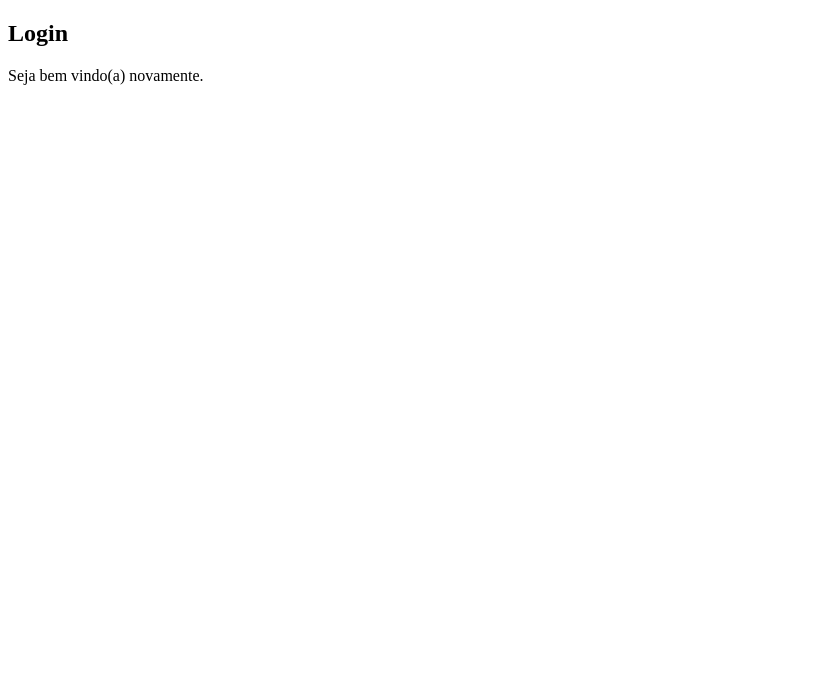
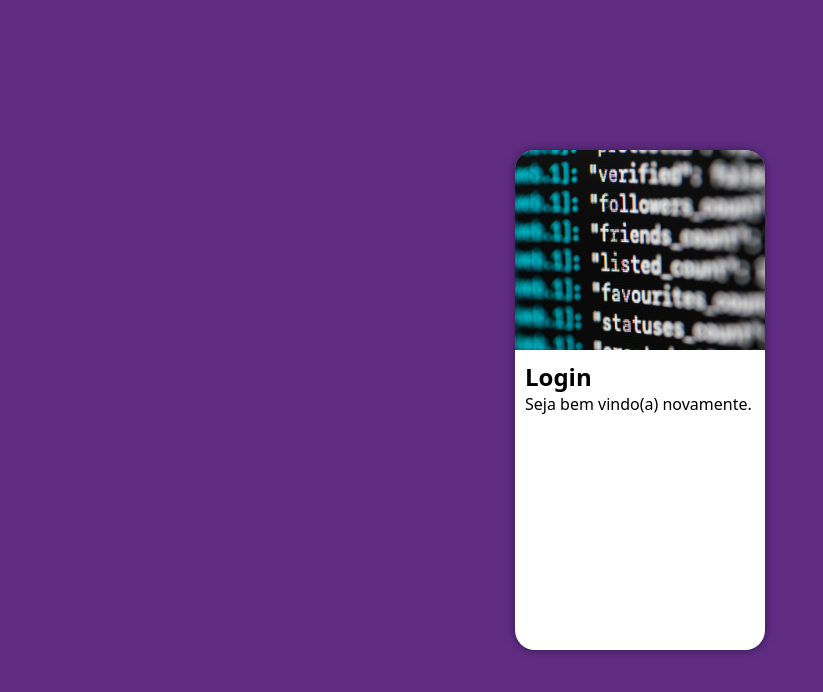
Before and after one commit to leandrrolima/projeto-login, a plain HTML site: page index.html in a window 1280 px wide. Shown: the whole page, without its empty margins (0-823 px from the left). Drawn offline with Linux system fonts and the light colour scheme.

Commit message:
Update style.css

```diff
--- a/estilos/style.css
+++ b/estilos/style.css
@@ -4,3 +4,48 @@
 #49a09d
 #5f2c82
 */
+
+*{
+    font-family: system-ui, -apple-system, BlinkMacSystemFont, 'Segoe UI', Roboto, Oxygen, Ubuntu, Cantarell, 'Open Sans', 'Helvetica Neue', sans-serif;
+    margin: 0;
+    padding: 0;
+    box-sizing: border-box;
+}
+
+body, html{
+    background-color:#5f2c82;
+    height: 100vh;
+    width: 100vw;
+}
+
+main{
+    position: relative;
+    height: 100vh;
+    width: 100vw;
+}
+section#login{
+    position: absolute;
+    top:50%; left:50%;
+    transform:translate(-50%, -50%);
+    background-color: white;
+    width: 250px;
+    height: 500px;
+    border-radius: 20px;
+    overflow: hidden;
+    box-shadow: 0px 0px 10px rgba(0, 0, 0, 0.418);
+
+}
+
+section#login > div#imagem{
+    display: block;
+    background: #5f2c82 url(../imagens/pexels-thisisengineering-3861976.jpg) no-repeat;
+    background-size: cover;
+    height: 200px;
+
+}
+
+section#login > div#form{
+    display: block;
+    padding: 10px;
+
+}
```
